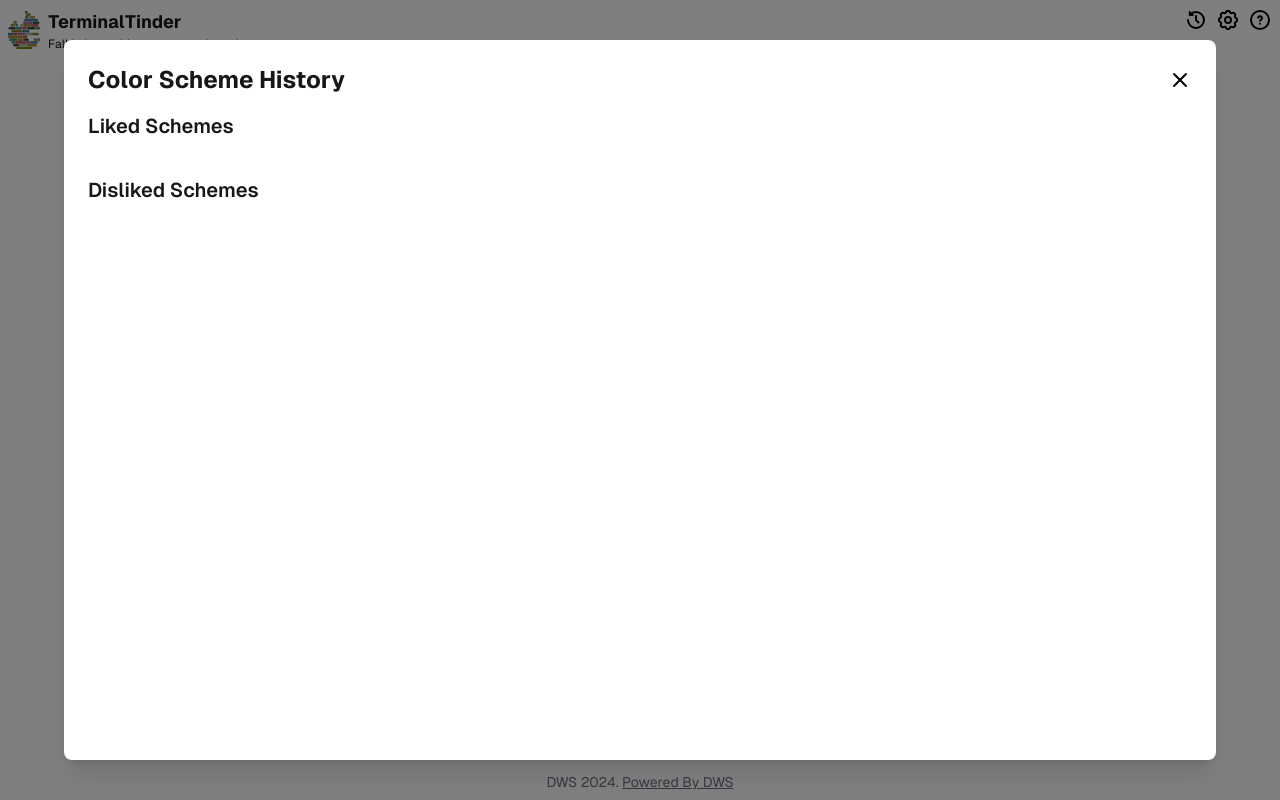
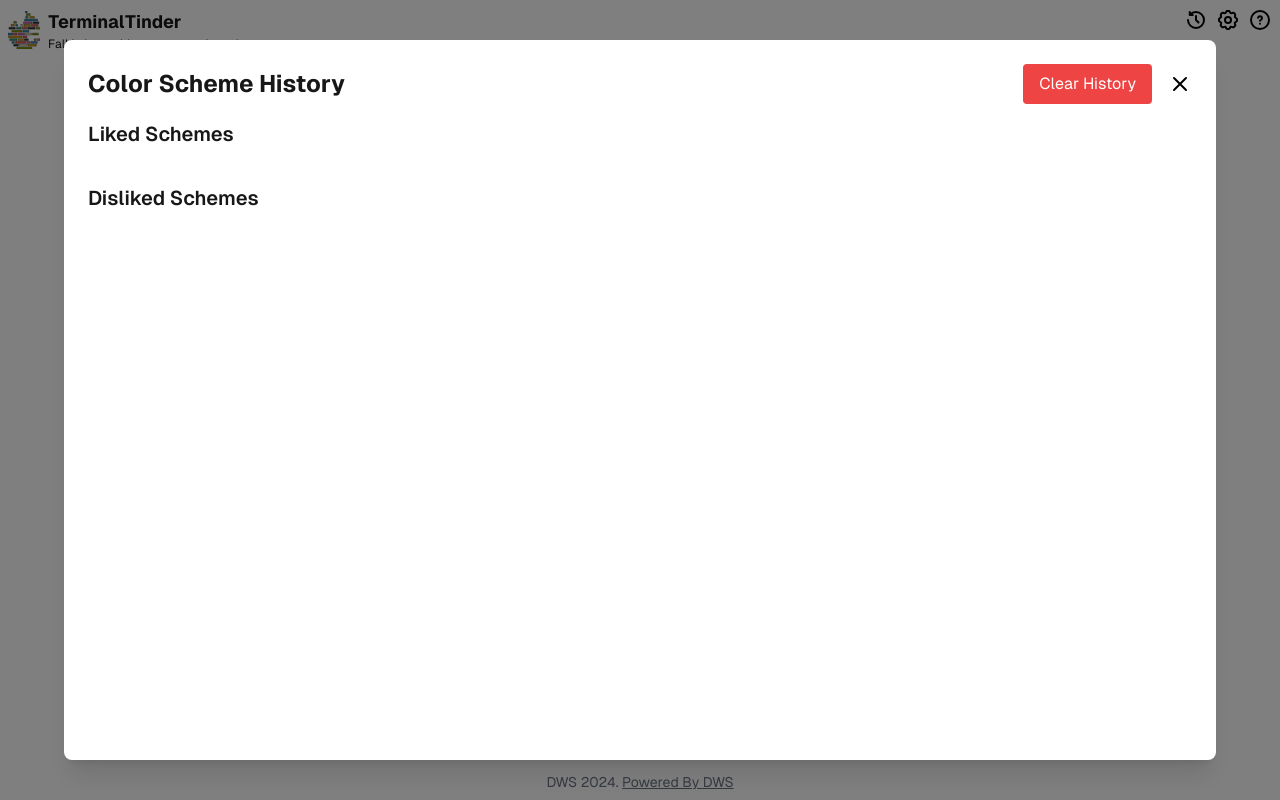
Before and after one commit to tanishq-dubey/TerminalTinder, a Next.js app: page / in a window 1280 px wide. Both pictures are taken after a click on the button 1196 px from the left and 20 px from the top of the page. Built offline with nearby package versions, Linux system fonts and the light colour scheme.

Commit message:
Add history clearing

```diff
--- a/app/components/HistoryPopup.tsx
+++ b/app/components/HistoryPopup.tsx
@@ -8,11 +8,19 @@ interface HistoryPopupProps {
   likedSchemes: ColorScheme[];
   dislikedSchemes: ColorScheme[];
   onClose: () => void;
+  onClearHistory: () => void;  // Add this line
   isDarkMode: boolean;
   outputFormat: string;
 }
 
-const HistoryPopup: React.FC<HistoryPopupProps> = ({ likedSchemes, dislikedSchemes, onClose, isDarkMode, outputFormat }) => {
+const HistoryPopup: React.FC<HistoryPopupProps> = ({
+  likedSchemes,
+  dislikedSchemes,
+  onClose,
+  onClearHistory,  // Add this line
+  isDarkMode,
+  outputFormat
+}) => {
   const handleDownload = (scheme: ColorScheme) => {
     let content: string;
     let fileExtension: string;
@@ -60,7 +68,7 @@ const HistoryPopup: React.FC<HistoryPopupProps> = ({ likedSchemes, dislikedSchem
             />
             <button
               onClick={() => handleDownload(scheme)}
-              className="w-full bg-blue-500 text-white text-xs py-1 px-2 rounded hover:bg-blue-600 transition-colors duration-300"
+              className="w-full bg-blue-500 text-white text-xs py-1 px-2 rounded hover:bg-blue-600 transition-colors duration-300 mt-2"
             >
               Download
             </button>
@@ -75,9 +83,17 @@ const HistoryPopup: React.FC<HistoryPopupProps> = ({ likedSchemes, dislikedSchem
       <div className="bg-white dark:bg-gray-800 p-6 rounded-lg shadow-xl w-[90vw] h-[90vh] overflow-y-auto">
         <div className="flex justify-between items-center mb-4">
           <h2 className="text-2xl font-bold">Color Scheme History</h2>
-          <button onClick={onClose} className="text-gray-500 hover:text-gray-700 dark:text-gray-400 dark:hover:text-gray-200">
-            <Image src={isDarkMode ? "/close-icon-dark.svg" : "/close-icon-light.svg"} alt="Close" width={24} height={24} />
-          </button>
+          <div className="flex items-center space-x-4">
+            <button
+              onClick={onClearHistory}
+              className="bg-red-500 hover:bg-red-600 text-white px-4 py-2 rounded transition-colors duration-300"
+            >
+              Clear History
+            </button>
+            <button onClick={onClose} className="text-gray-500 hover:text-gray-700 dark:text-gray-400 dark:hover:text-gray-200">
+              <Image src={isDarkMode ? "/close-icon-dark.svg" : "/close-icon-light.svg"} alt="Close" width={24} height={24} />
+            </button>
+          </div>
         </div>
         {renderSchemeGrid(likedSchemes, "Liked Schemes")}
         {renderSchemeGrid(dislikedSchemes, "Disliked Schemes")}
--- a/app/page.tsx
+++ b/app/page.tsx
@@ -9,7 +9,6 @@ import HelpDialog from "./components/HelpDialog";
 import { ColorScheme, knownSchemes, generateRandomScheme, generateSchemeFromGeneticAlgorithm } from './utils/colorSchemes';
 import { AnimatePresence } from 'framer-motion';
 import { CodeSample } from './utils/types';
-
 
 export default function Home() {
   const [schemes, setSchemes] = useState<ColorScheme[]>([]);
@@ -111,6 +110,13 @@ export default function Home() {
     setIsHelpOpen(!isHelpOpen);
   };
 
+  const handleClearHistory = () => {
+    setLikedSchemes([]);
+    setDislikedSchemes([]);
+    localStorage.removeItem('likedSchemes');
+    localStorage.removeItem('dislikedSchemes');
+  };
+
   return (
     <div className="min-h-screen w-screen overflow-hidden font-[family-name:var(--font-geist-sans)] dark:bg-gray-900 dark:text-white transition-colors duration-300">
       <header className="absolute top-2 left-2 right-2 flex justify-between items-start z-20">
@@ -154,6 +160,7 @@ export default function Home() {
           likedSchemes={likedSchemes}
           dislikedSchemes={dislikedSchemes}
           onClose={toggleHistory}
+          onClearHistory={handleClearHistory}  // Add this line
           isDarkMode={isDarkMode}
           outputFormat={outputFormat}
         />
```
